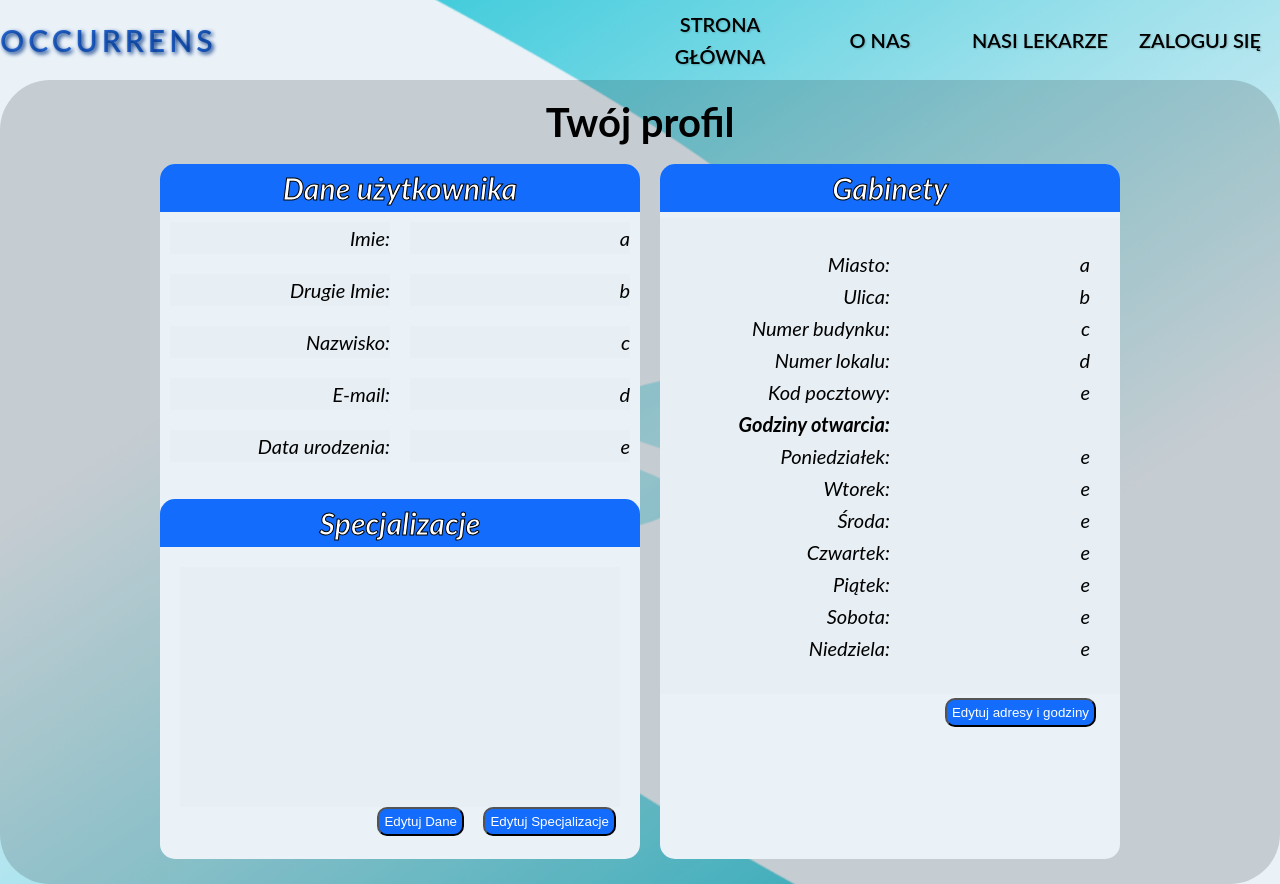
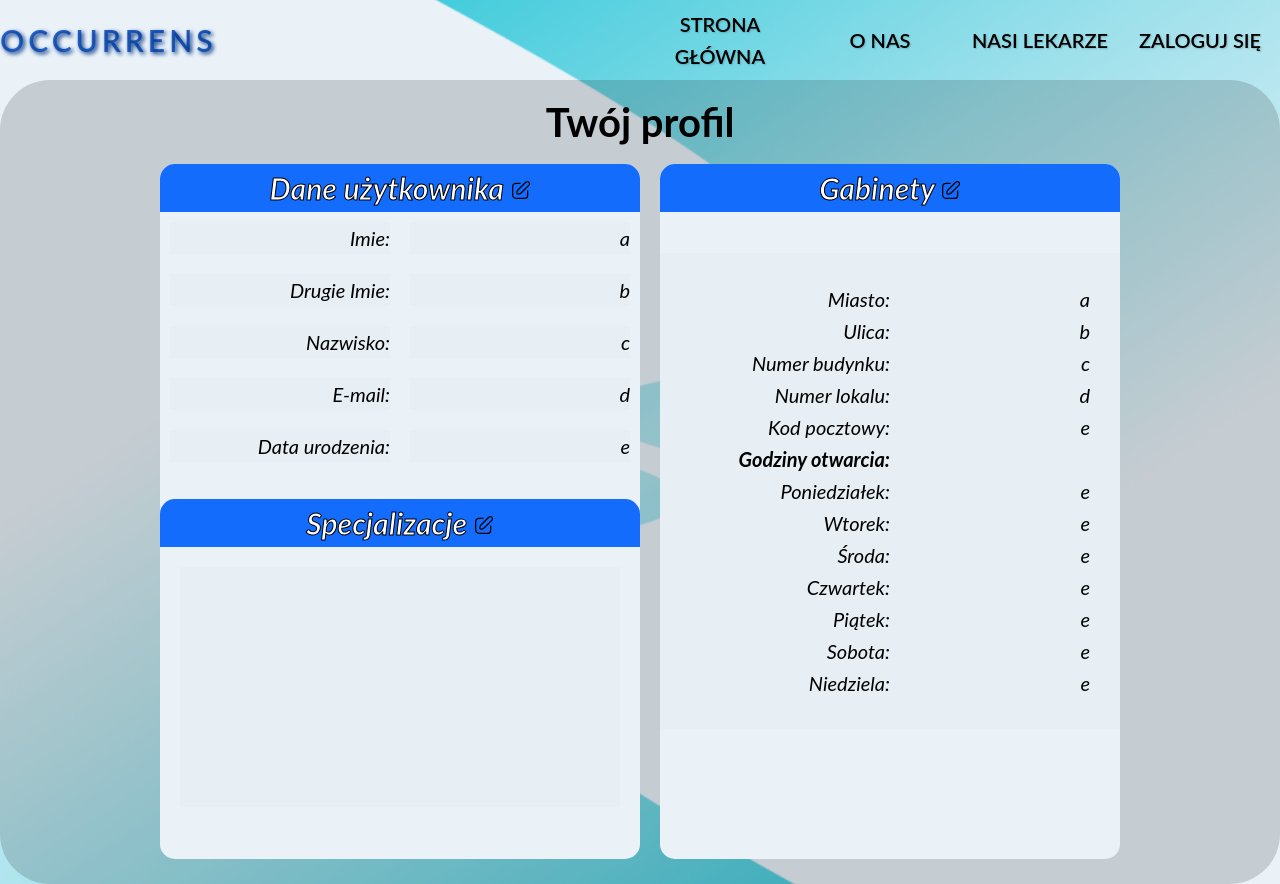
Before and after one commit to skni-kod/Projekt-Occurrens, a React (Create React App) app: page /userDoctor in a window 1280 px wide. Built offline with nearby package versions, Linux system fonts and the light colour scheme.

Commit message:
data edit buttons changed to svg (still not interactive)

```diff
--- a/src/components/userDoctor/UserDoctor.jsx
+++ b/src/components/userDoctor/UserDoctor.jsx
@@ -1,4 +1,5 @@
 import styles from "./userDoctor.module.css";
+import editPencil from  "../../icons/edit-3-svgrepo-com.svg";
 
 function UserDoctor() {
 
@@ -9,7 +10,7 @@ function UserDoctor() {
         <div className={styles.transparent}>
             <h1>Twój profil</h1>
                 <div className={styles.doctorProfile}>
-                    <div className={`${styles.userData} ${styles.gridBox}`}><h2>Dane użytkownika</h2>
+                    <div className={`${styles.userData} ${styles.gridBox}`}><h2>Dane użytkownika <button><img src={editPencil}/></button></h2>
 
                             <div className={styles.profileData}>
                                 <div>Imie:</div>                 <div>a  </div>
@@ -18,32 +19,34 @@ function UserDoctor() {
                                 <div>E-mail:</div>            <div> d </div>
                                 <div>Data urodzenia:</div>            <div> e </div>
                             </div>
+                            <div>
 
+                            </div>
                     </div>
-                    <div className={`${styles.specs} ${styles.gridBox}`}><h2>Specjalizacje</h2>
+                    <div className={`${styles.specs} ${styles.gridBox}`}><h2>Specjalizacje <button><img src={editPencil}/></button></h2>
                         <div className={styles.specsList}>
 
                         </div>
-                            <button className={styles.editDataButton}>Edytuj Dane</button>
-                            <button className={styles.editSpecsButton}>Edytuj Specjalizacje</button>
+
                     </div>
-                    <div className={`${styles.offices} ${styles.gridBox}`}><h2>Gabinety</h2>
+                    <div className={`${styles.offices} ${styles.gridBox}`}><h2>Gabinety <button><img src={editPencil}/></button></h2>
                     <div className={styles.officesData}>
-                                <div>Miasto:</div>                 <div>a  </div>
-                                <div>Ulica:</div>        <div> b </div>
+                                <div>Miasto:</div>                   <div> a </div>
+                                <div>Ulica:</div>                    <div> b </div>
                                 <div>Numer budynku:</div>            <div> c </div>
-                                <div>Numer lokalu:</div>            <div> d </div>
-                                <div>Kod pocztowy:</div>            <div> e </div>
-                                <h4 className={styles.open}>Godziny otwarcia:</h4>        <div></div>
+                                <div>Numer lokalu:</div>             <div> d </div>
+                                <div>Kod pocztowy:</div>             <div> e </div>
+                                <h4 className={styles.open}>
+                                Godziny otwarcia:</h4>              <div>  </div>
                                 <div>Poniedziałek:</div>            <div> e </div>
                                 <div>Wtorek:</div>                  <div> e </div>
-                                <div>Środa:</div>            <div> e </div>
-                                <div>Czwartek:</div>            <div> e </div>
-                                <div>Piątek:</div>            <div> e </div>
-                                <div>Sobota:</div>            <div> e </div>
-                                <div>Niedziela:</div>            <div> e </div>
+                                <div>Środa:</div>                   <div> e </div>
+                                <div>Czwartek:</div>                <div> e </div>
+                                <div>Piątek:</div>                  <div> e </div>
+                                <div>Sobota:</div>                  <div> e </div>
+                                <div>Niedziela:</div>               <div> e </div>
                             </div>
-                            <button className={styles.editOfficesButton}>Edytuj adresy i godziny</button>
+
                     </div>
                 </div>
         </div>
--- a/src/components/userDoctor/userDoctor.module.css
+++ b/src/components/userDoctor/userDoctor.module.css
@@ -100,7 +100,7 @@ html
   grid-template-columns: 1fr 1fr;
   text-align: right;
   padding: 30px;
-  top: 40%;
+  top: 45%;
   transform: translate(0,-34vh);
   background-color: #e2e8ee69;
   overflow: scroll;
@@ -118,29 +118,16 @@ html
   background-color: #e2e8ee69;
 }
 
-.editDataButton{
-  color: white;
-  border-radius: 10px;
-  background-color: #136cfb;
-  position: absolute;
-  right: 22vh;
-  padding: 5px;
+h2 img{
+  width: 20px;
 }
-.editSpecsButton{
-  color: white;
-  border-radius: 10px;
-  background-color: #136cfb;
-  position: absolute;
-  right: 3vh;
-  padding: 5px;
+button{
+  background-color: transparent;
+  border: none;
+  position: relative;
 }
 
-.editOfficesButton{
-  color: white;
-  border-radius: 10px;
-  background-color: #136cfb;
-  position: absolute;
-  right: 3vh;
-  margin-top: 10px;
-  padding: 5px;
+button:hover{
+  cursor: pointer;
+  transform: scale(1.2);
 }
```
Also changed, not shown: src/icons/edit-3-svgrepo-com.svg (added).
